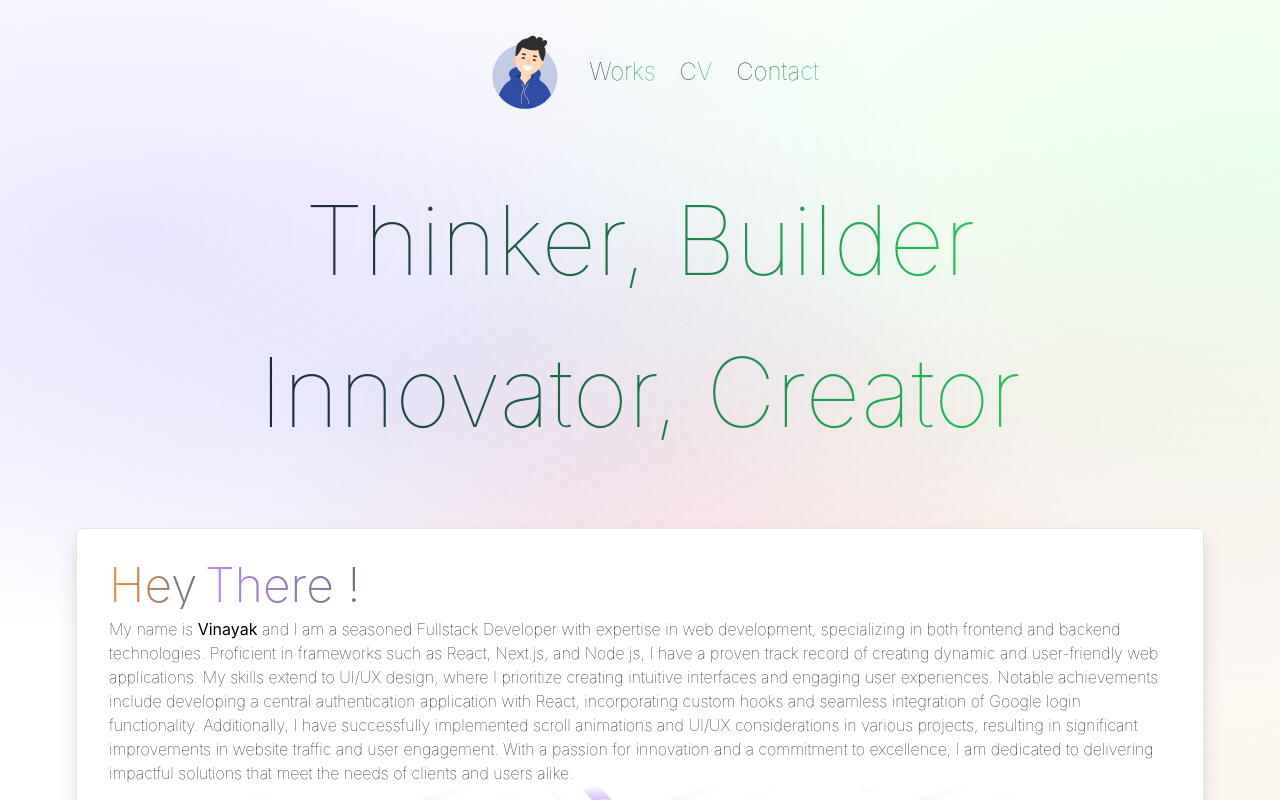
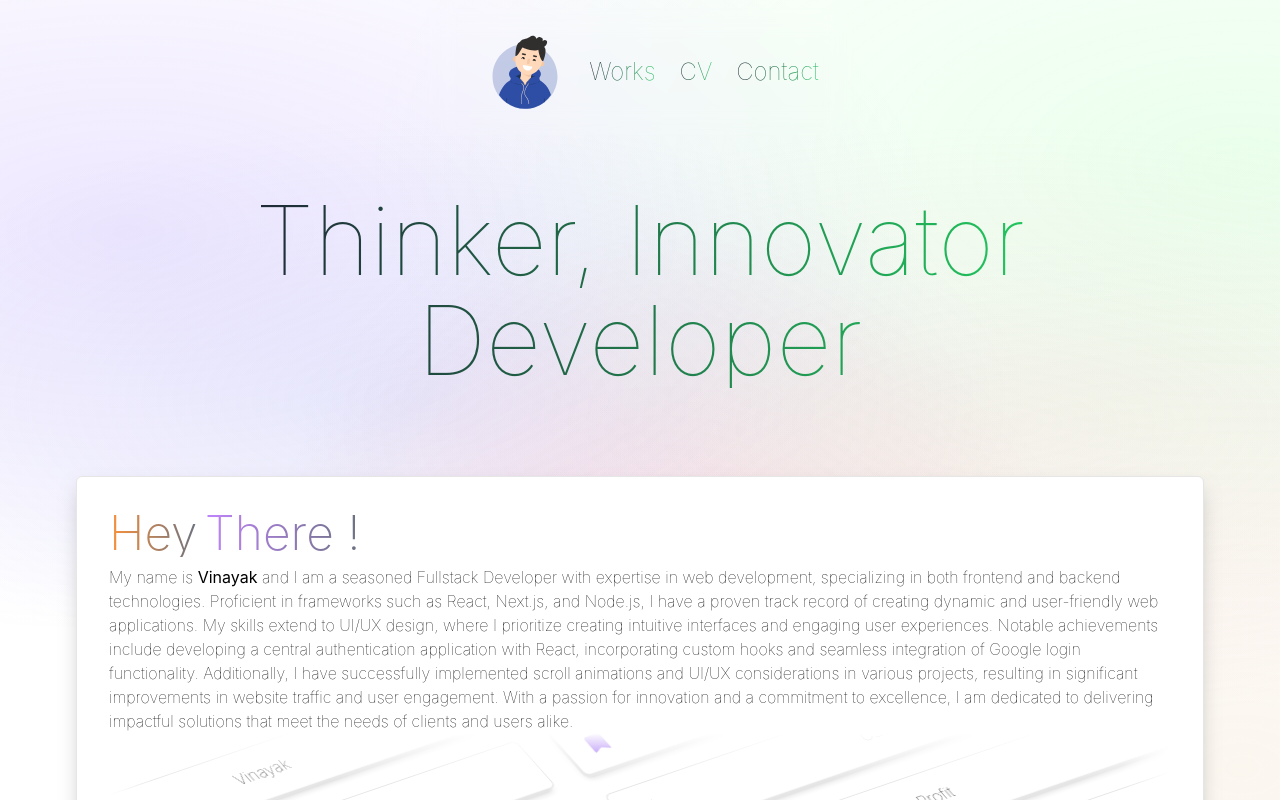
Before and after one commit to kumarvinayak490/my-project, a React (Create React App) app: page / in a window 1280 px wide. Shown: the top 800 px of the page. Built offline with nearby package versions, Linux system fonts and the light colour scheme; a web font is replaced by a local one.

Commit message:
added type writer effect

```diff
--- a/src/App.js
+++ b/src/App.js
@@ -1,3 +1,4 @@
+import { useCallback } from "react";
 import Avatar from "./components/Avatar";
 import Miscellaneous from "./components/Miscellaneous";
 import MyAchievements from "./components/MyAchievements";
@@ -5,6 +6,24 @@ import Skills from "./components/Skills";
 import Works from "./components/Works";
 
 function App() {
+  const typeWriterValues = ["Creator", "Developer", "Builder", "Engineer"];
+  let i = 0;
+  const updateValue = (node) => {
+    if (node !== null) {
+      if (i === typeWriterValues.length) {
+        i = 0;
+        node.innerText = typeWriterValues[i];
+        i++;
+      } else {
+        node.innerText = typeWriterValues[i];
+        i++;
+      }
+    }
+    setTimeout(updateValue.bind(null, node), 4000);
+  };
+  const textRef = useCallback((node) => {
+    updateValue(node);
+  }, []);
   return (
     <>
       <div className="w-screen h-screen flex flex-col items-center pt-2 gap-14">
@@ -39,12 +58,18 @@ function App() {
             </li>
           </ul>
         </nav>
-        <h1 className="text-8xl text-center  bg-gradient-to-r from-gray-800 to-green-500  text-transparent bg-clip-text">
-          Thinker, Builder
-        </h1>
-        <h1 className="text-8xl text-center  bg-gradient-to-r from-gray-800 to-green-500  text-transparent bg-clip-text">
-          Innovator, Creator
-        </h1>
+        <header className="flex flex-col items-center gap-1">
+          <h1 className="text-8xl text-center  bg-gradient-to-r from-gray-800 to-green-500  text-transparent bg-clip-text">
+            Thinker, Innovator
+          </h1>
+
+          <h1
+            ref={textRef}
+            className="inline-block animate-typing overflow-hidden whitespace-nowrap text-8xl text-center bg-gradient-to-r from-gray-800 to-green-500  text-transparent bg-clip-text"
+          >
+            Creator
+          </h1>
+        </header>
         <main>
           <article>
             <div className="header">
--- a/tailwind.config.js
+++ b/tailwind.config.js
@@ -6,6 +6,7 @@ module.exports = {
       animation: {
         marquee: "marquee 25s linear infinite",
         marquee2: "marquee2 25s linear infinite",
+        typing: "typing 2s steps(20) infinite alternate, blink .7s infinite",
       },
       keyframes: {
         marquee: {
@@ -16,6 +17,23 @@ module.exports = {
           "0%": { transform: "translateX(100%)" },
           "100%": { transform: "translateX(0%)" },
         },
+        typing: {
+          "0%": {
+            width: "0%",
+            visibility: "hidden",
+          },
+          "100%": {
+            width: "100%",
+          },
+        },
+        blink: {
+          "50%": {
+            borderColor: "transparent",
+          },
+          "100%": {
+            borderColor: "white",
+          },
+        },
       },
     },
   },
```
